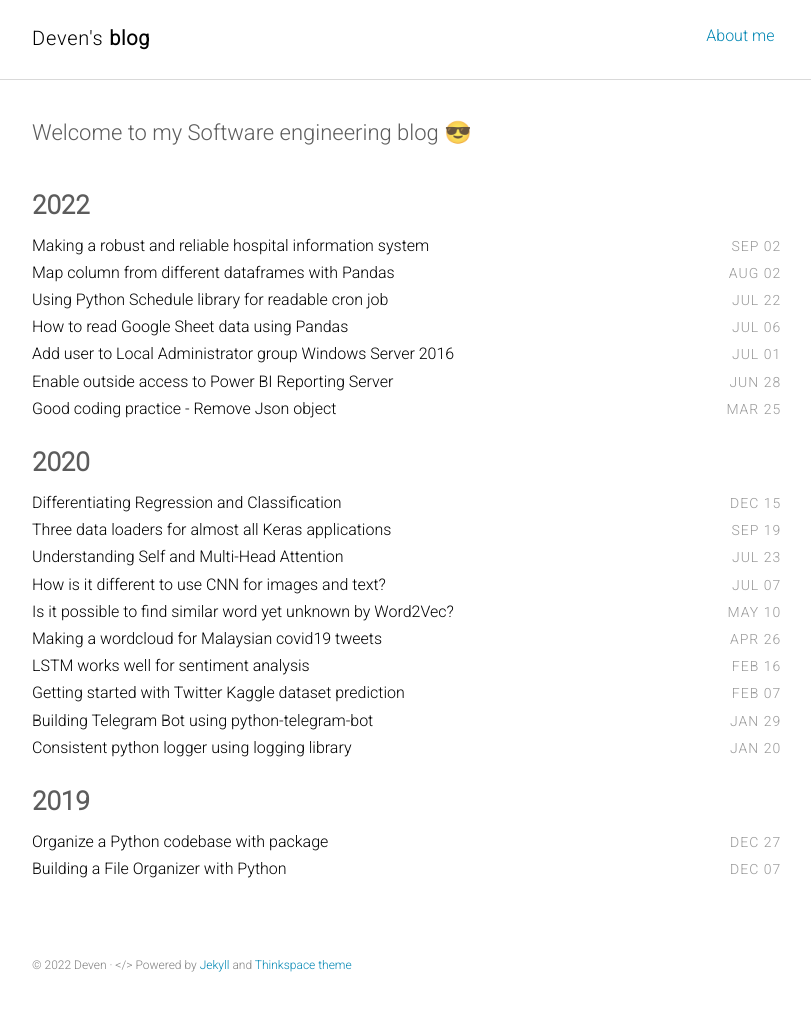
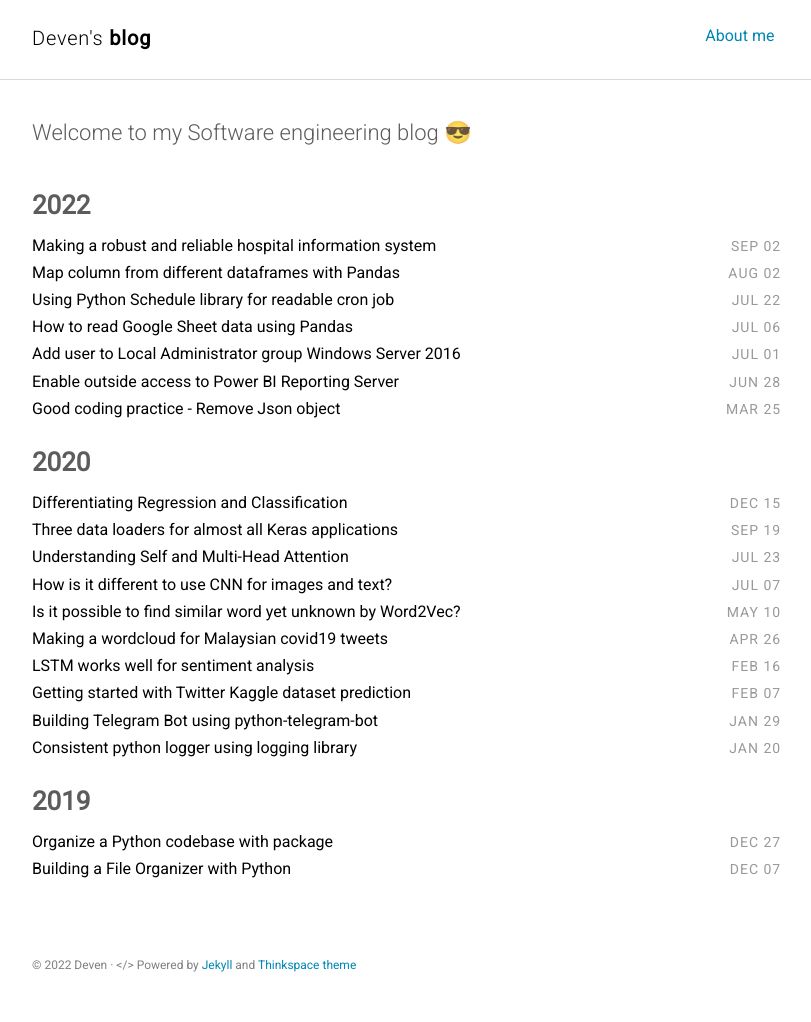
Before and after one commit to devennn/devennn.github.io, a Jekyll site: the page built from index.html, in a window 1280 px wide. Shown: the whole page, without its empty margins (232-1043 px from the left). Built offline with Jekyll 4.4.1, drawn with Linux system fonts in a browser that asks for light colours.

Commit message:
Update _variables.scss

```diff
--- a/assets/scss/_variables.scss
+++ b/assets/scss/_variables.scss
@@ -3,7 +3,7 @@
 // $base-font-family: 'Overpass Mono', monospace;
 // $heading-font-family: $base-font-family;
 
-@import url('https://fonts.googleapis.com/css2?family=Roboto:wght@300&display=swap');
+@import url('https://fonts.googleapis.com/css2?family=Roboto:wght@300;400&display=swap');
 $base-font-family: 'Roboto', sans-serif;
 $heading-font-family: $base-font-family;
 
```
